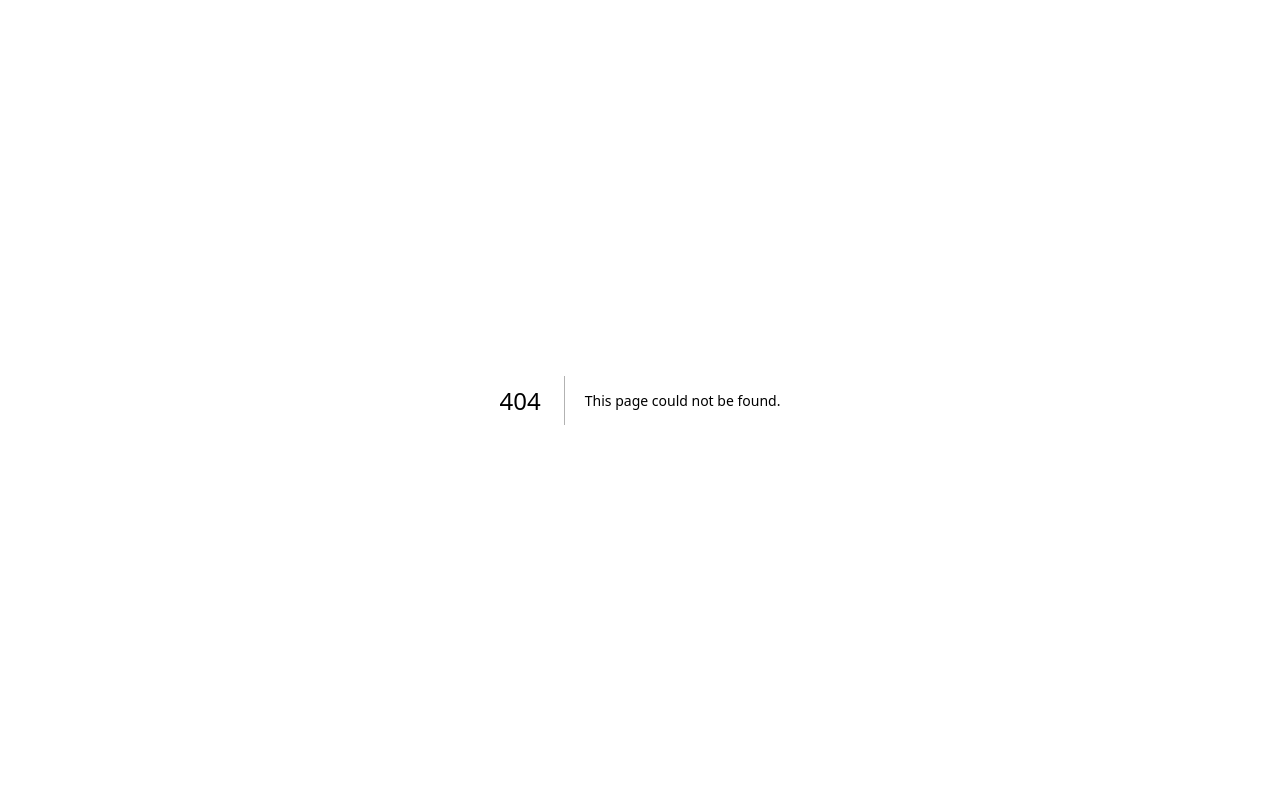
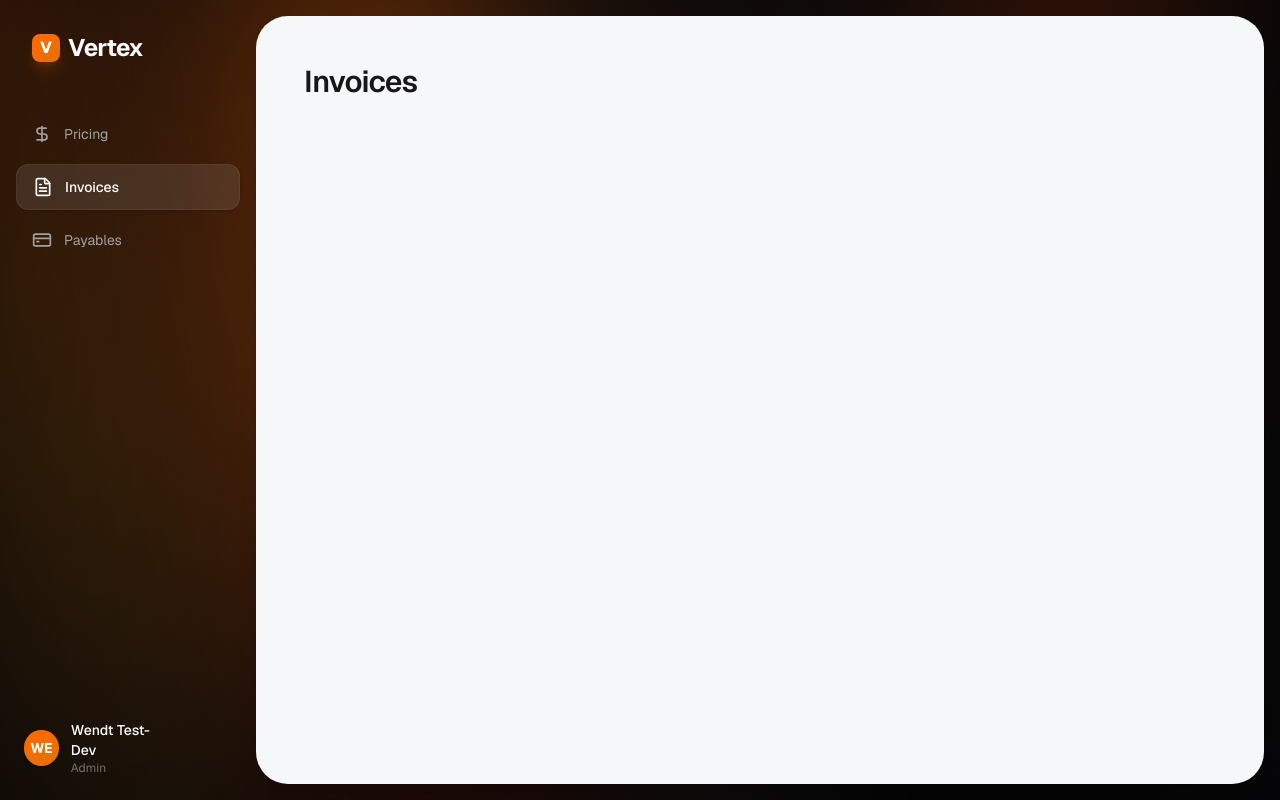
Before and after one commit to lifewithwendy/vertex-customer-app, a Next.js app: page /dashboard/invoices in a window 1280 px wide. Before the commit this address had no page. Built offline with nearby package versions, Linux system fonts and the light colour scheme.

Commit message:
Wip/Create shell for screens

```diff
--- /dev/null
+++ b/src/app/dashboard/invoices/page.tsx
@@ -0,0 +1,10 @@
+import React from "react";
+
+export default function InvoicesPage() {
+  return (
+    <div className="p-8 sm:p-12">
+      <h1 className="text-3xl font-semibold tracking-tight text-neutral-900 mb-6">Invoices</h1>
+      {/* Empty screen as requested */}
+    </div>
+  );
+}
--- /dev/null
+++ b/src/app/dashboard/layout.tsx
@@ -0,0 +1,93 @@
+"use client";
+
+import React from "react";
+import Link from "next/link";
+import { usePathname } from "next/navigation";
+import { DollarSign, FileText, CreditCard, LogOut, Edit2 } from "lucide-react";
+
+export default function DashboardLayout({ children }: { children: React.ReactNode }) {
+  const pathname = usePathname();
+
+  const navItems = [
+    { name: "Pricing", href: "/dashboard/pricing", icon: DollarSign },
+    { name: "Invoices", href: "/dashboard/invoices", icon: FileText },
+    { name: "Payables", href: "/dashboard/payables", icon: CreditCard },
+  ];
+
+  return (
+    <div className="h-screen w-full bg-[#0a0a0c] flex font-sans antialiased text-neutral-900 overflow-hidden relative">
+
+      {/* Glowing Aura Streams - Background */}
+      <div className="absolute inset-0 pointer-events-none overflow-hidden">
+        <div className="absolute inset-0 bg-[radial-gradient(circle_at_20%_40%,rgba(249,115,22,0.15),transparent_70%)]" />
+        <div className="absolute -left-[5%] top-[-20%] w-48 sm:w-64 h-[150%] bg-gradient-to-b from-orange-600/35 via-amber-500/20 to-transparent blur-[80px] transform -rotate-12 animate-pulse duration-1000" />
+        <div className="absolute left-[20%] top-[-10%] w-56 sm:w-72 h-[160%] bg-gradient-to-b from-orange-500/45 via-orange-600/25 to-black/90 blur-[95px] transform -rotate-6" />
+        <div className="absolute left-[70%] top-[-15%] w-48 sm:w-64 h-[150%] bg-gradient-to-b from-orange-600/30 via-orange-800/20 to-black blur-[90px] transform rotate-6" />
+        <div className="absolute inset-0 bg-[radial-gradient(circle_at_center,transparent_0%,rgba(0,0,0,0.4)_100%)]" />
+      </div>
+
+      {/* Sidebar */}
+      <div className="relative z-10 w-64 h-full flex flex-col bg-transparent">
+          <div className="p-6 md:p-8 flex items-center gap-2">
+            <div className="h-7 w-7 rounded-lg bg-gradient-to-br from-orange-500 to-amber-600 flex items-center justify-center shadow-lg shadow-orange-500/20">
+              <span className="font-extrabold text-white text-base leading-none">V</span>
+            </div>
+            <span className="text-2xl font-bold tracking-tight text-white">Vertex</span>
+          </div>
+
+          <nav className="flex-1 px-4 space-y-2 mt-4">
+            {navItems.map((item) => {
+              const Icon = item.icon;
+              const isActive = pathname.startsWith(item.href);
+              return (
+                <Link
+                  key={item.name}
+                  href={item.href}
+                  className={`flex items-center gap-3 px-4 py-3 rounded-xl transition-all duration-200 ${
+                    isActive
+                      ? "bg-white/10 text-white font-medium shadow-sm border border-white/5"
+                      : "text-neutral-400 hover:text-white hover:bg-white/5"
+                  }`}
+                >
+                  <Icon className="w-5 h-5" />
+                  <span className="text-sm">{item.name}</span>
+                </Link>
+              );
+            })}
+          </nav>
+
+          {/* User Profile Section */}
+          <div className="p-4 mt-auto">
+            <div className="flex items-center justify-between group p-2 rounded-xl hover:bg-white/5 transition-colors cursor-pointer">
+              <div className="flex items-center gap-3">
+                <div className="w-9 h-9 rounded-full bg-gradient-to-br from-orange-500 to-amber-600 flex items-center justify-center text-white font-bold text-sm shadow-md">
+                  WE
+                </div>
+                <div className="flex flex-col">
+                  <span className="text-sm font-medium text-white">Wendt Test-Dev</span>
+                  <span className="text-xs text-neutral-500 group-hover:text-neutral-400 transition-colors">Admin</span>
+                </div>
+              </div>
+
+              <div className="flex items-center gap-1 opacity-0 group-hover:opacity-100 transition-opacity">
+                <button className="p-1.5 rounded-lg text-neutral-400 hover:text-white hover:bg-white/10 transition-colors" title="Edit Profile">
+                  <Edit2 className="w-4 h-4" />
+                </button>
+                <Link href="/login" className="p-1.5 rounded-lg text-neutral-400 hover:text-orange-500 hover:bg-orange-500/10 transition-colors" title="Logout">
+                  <LogOut className="w-4 h-4" />
+                </Link>
+              </div>
+            </div>
+          </div>
+        </div>
+
+        {/* Main Content Area Container */}
+        <div className="relative z-10 flex-1 h-full py-2 pr-2 sm:py-4 sm:pr-4 lg:py-4 lg:pr-4 pl-0 flex">
+          <div className="w-full h-full bg-[#f6f7f9] rounded-2xl lg:rounded-[2rem] shadow-xl overflow-y-auto">
+            {children}
+          </div>
+        </div>
+
+    </div>
+  );
+}
--- /dev/null
+++ b/src/app/dashboard/page.tsx
@@ -0,0 +1,5 @@
+import { redirect } from "next/navigation";
+
+export default function DashboardPage() {
+  redirect("/dashboard/pricing");
+}
--- /dev/null
+++ b/src/app/dashboard/payables/page.tsx
@@ -0,0 +1,10 @@
+import React from "react";
+
+export default function PayablesPage() {
+  return (
+    <div className="p-8 sm:p-12">
+      <h1 className="text-3xl font-semibold tracking-tight text-neutral-900 mb-6">Payables</h1>
+      {/* Empty screen as requested */}
+    </div>
+  );
+}
--- /dev/null
+++ b/src/app/dashboard/pricing/page.tsx
@@ -0,0 +1,10 @@
+import React from "react";
+
+export default function PricingPage() {
+  return (
+    <div className="p-8 sm:p-12">
+      <h1 className="text-3xl font-semibold tracking-tight text-neutral-900 mb-6">Pricing</h1>
+      {/* Empty screen as requested */}
+    </div>
+  );
+}
--- a/src/app/login/page.tsx
+++ b/src/app/login/page.tsx
@@ -2,12 +2,14 @@
 
 import React, { useState } from "react";
 import Link from "next/link";
+import { useRouter } from "next/navigation";
 import { Eye, EyeOff, ArrowRight, CheckCircle2 } from "lucide-react";
 import { Button } from "@/components/ui/button";
 import { Input } from "@/components/ui/input";
 import { Label } from "@/components/ui/label";
 
 export default function LoginPage() {
+  const router = useRouter();
   const [email, setEmail] = useState("");
   const [password, setPassword] = useState("");
   const [showPassword, setShowPassword] = useState(false);
@@ -23,14 +25,19 @@ export default function LoginPage() {
     setTimeout(() => {
       setIsLoading(false);
       setIsSuccess(true);
+
+      // Redirect to dashboard after a brief delay
+      setTimeout(() => {
+        router.push("/dashboard");
+      }, 1000);
     }, 1200);
   };
 
   const isFormValid = email.length > 0 && password.length > 0;
 
   return (
-    <div className="min-h-screen w-full bg-[#0a0a0c] p-2 sm:p-4 md:p-6 flex items-center justify-center font-sans antialiased text-neutral-900">
-      <div className="w-full max-w-[1540px] h-[calc(100vh-2rem)] min-h-[660px] rounded-3xl overflow-hidden flex flex-col lg:flex-row bg-black shadow-2xl relative border border-neutral-800/40">
+    <div className="h-screen w-full bg-[#0a0a0c] p-2 sm:p-4 md:p-6 flex items-center justify-center font-sans antialiased text-neutral-900 overflow-hidden">
+      <div className="w-full max-w-[1540px] h-full rounded-3xl overflow-hidden flex flex-col lg:flex-row bg-black shadow-2xl relative border border-neutral-800/40">
 
         {/* Glowing Aura Streams (Black, White & Orange Theme) - Moved to main container */}
         <div className="absolute inset-0 pointer-events-none overflow-hidden">
@@ -68,9 +75,9 @@ export default function LoginPage() {
         </div>
 
         {/* RIGHT PANE - Light Login Form Card */}
-        <div className="relative z-10 lg:w-1/2 w-full flex-1 lg:h-full p-2 sm:p-4 lg:p-6 flex">
-          <div className="w-full h-full bg-[#f6f7f9] p-6 sm:p-12 lg:p-16 flex flex-col items-center justify-center rounded-2xl lg:rounded-3xl shadow-xl">
-            <div className="w-full max-w-[400px] space-y-8 my-auto">
+        <div className="relative z-10 lg:w-1/2 w-full flex-1 h-full p-2 sm:p-4 lg:p-6 flex">
+          <div className="w-full h-full bg-[#f6f7f9] p-6 sm:p-12 lg:p-16 flex flex-col items-center justify-center rounded-2xl lg:rounded-3xl shadow-xl overflow-y-auto overflow-x-hidden">
+            <div className="w-full max-w-[400px] space-y-8 my-auto py-4">
 
               {/* Form Title */}
               <div className="text-center space-y-2">
```
